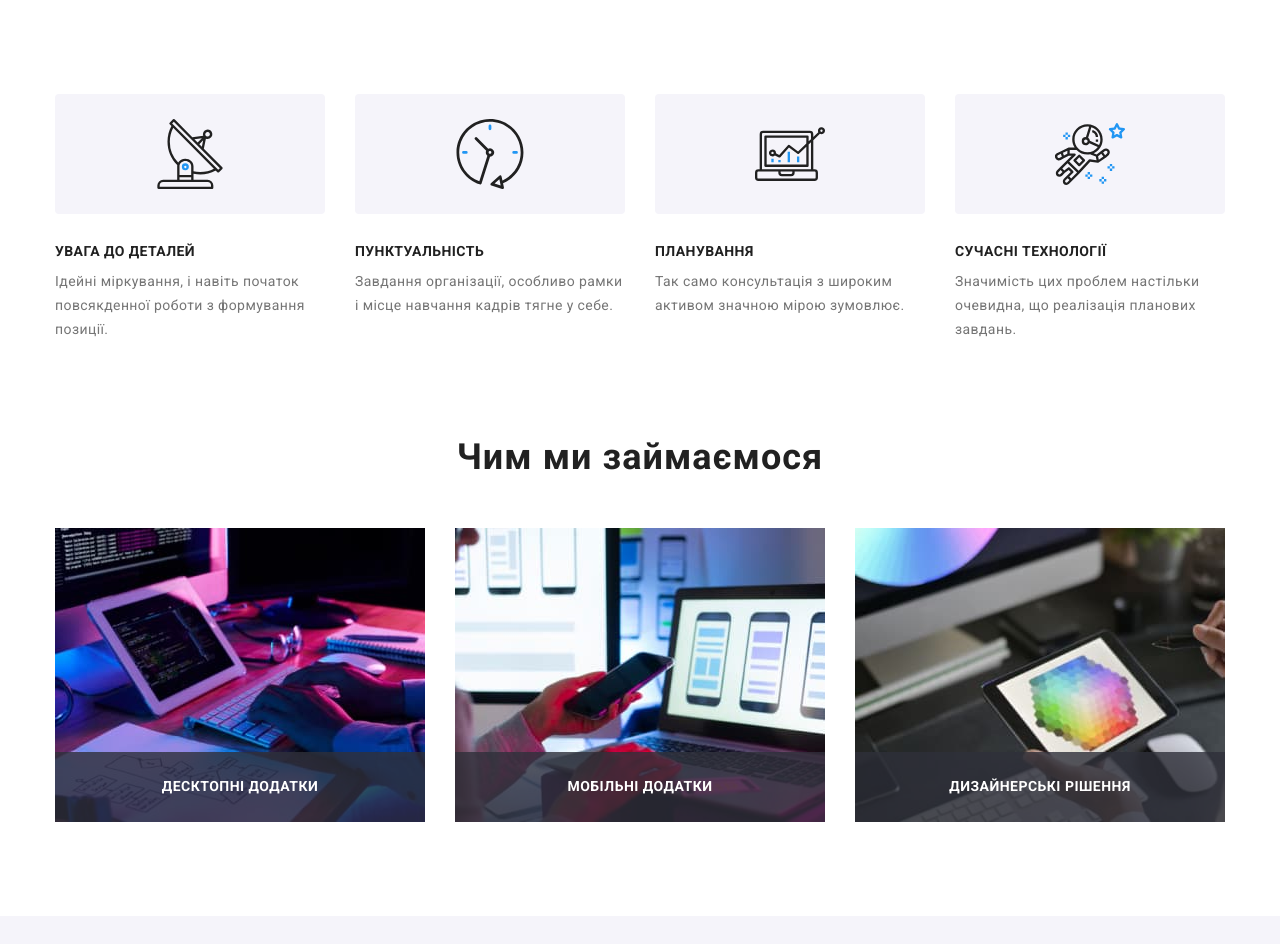
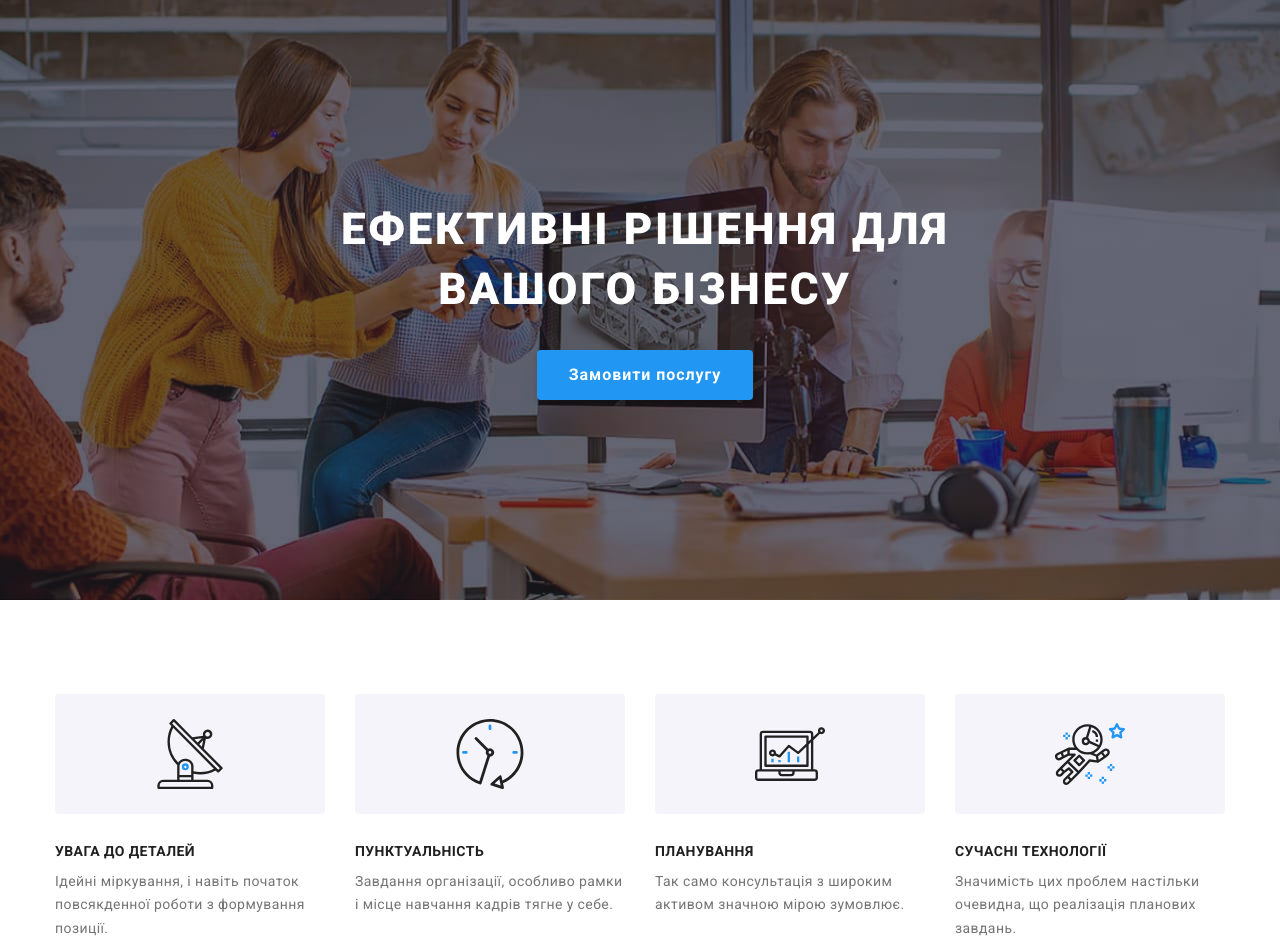
Before and after one commit to Olena-Alieksieienko/goit-markup-hw-8, a plain HTML site: page index.html in a window 1280 px wide. Shown: the top 944 px of the page. Drawn offline with nearby package versions, Linux system fonts and the light colour scheme.

Commit message:
додає секцію Хіро

```diff
--- a/index.html
+++ b/index.html
@@ -62,12 +62,12 @@
     </header>
     <main> -->
     <!---------- ГЕРОЙ ---------->
-      <!-- <section class="hero">
+      <section class="hero">
         <div class="container">
           <h1 class="hero__title">Ефективні рішення для вашого бізнесу</h1>
           <button data-modal-open type="button" class="hero__button main-button ">Замовити послугу</button>
         </div>
-      </section> -->
+      </section>
 
     <!---------- ПЕРЕВАГИ ---------->
       <section class="benefits">
--- a/sass/layouts/_hiro.scss
+++ b/sass/layouts/_hiro.scss
@@ -1,32 +1,48 @@
 .hero {
+  text-align: center;
+  padding-top: 118px;
+  padding-bottom: 118px;
+  padding-left: 45px;
+  padding-right: 45px;
   background-color: var(--hero-bg-color);
-  padding-top: 200px;
-  padding-bottom: 200px;
-  text-align: center;
-  max-width: 1600px;
-  height: 600px;
-  margin-left: auto;
-  margin-right: auto;
   background-image: linear-gradient(to right, rgba(47, 48, 58, 0.4), rgba(47, 48, 58, 0.4)),
     url(../images/hero-img.jpg);
+  background-position: center;
   background-size: cover;
-  background-repeat: no-repeat;
-  background-position: center;
+  margin: 0 auto;
+
+  @media screen and (min-width: 1200px) {
+    max-width: 1600px;
+    padding-top: 200px;
+    padding-bottom: 200px;
+  }
 }
 
 .hero__title {
-  @include font (44px, 1.36, 900, 0.06em);
+  @include font (26px, 1.62, 900, 0.06em);
   text-transform: uppercase;
   color: var(--secondary-accent-color);
-  max-width: 696px;
   margin: 0 auto;
+
+  @media screen and (min-width: 1200px) {
+    @include font (44px, 1.36, 900, 0.06em);
+    max-width: 696px;
+  }
 }
 
 .hero__button {
-  width: 216px;
+  max-width: 201px;
   margin-top: 30px;
-  padding: 10px 0;
-
+  padding: 10px 24px;
+  font-size: 0.75em;
+  @media screen and (min-width: 480px) {
+    font-size: 16px;
+  }
+  @media screen and (min-width: 1200px) {
+    max-width: 216px;
+    width: 216px;
+    padding: 10px 0;
+  }
   &:hover,
   &:focus {
     cursor: pointer;
```
Also changed, not shown: css/main.css, css/main.min.css, 2 other files.
